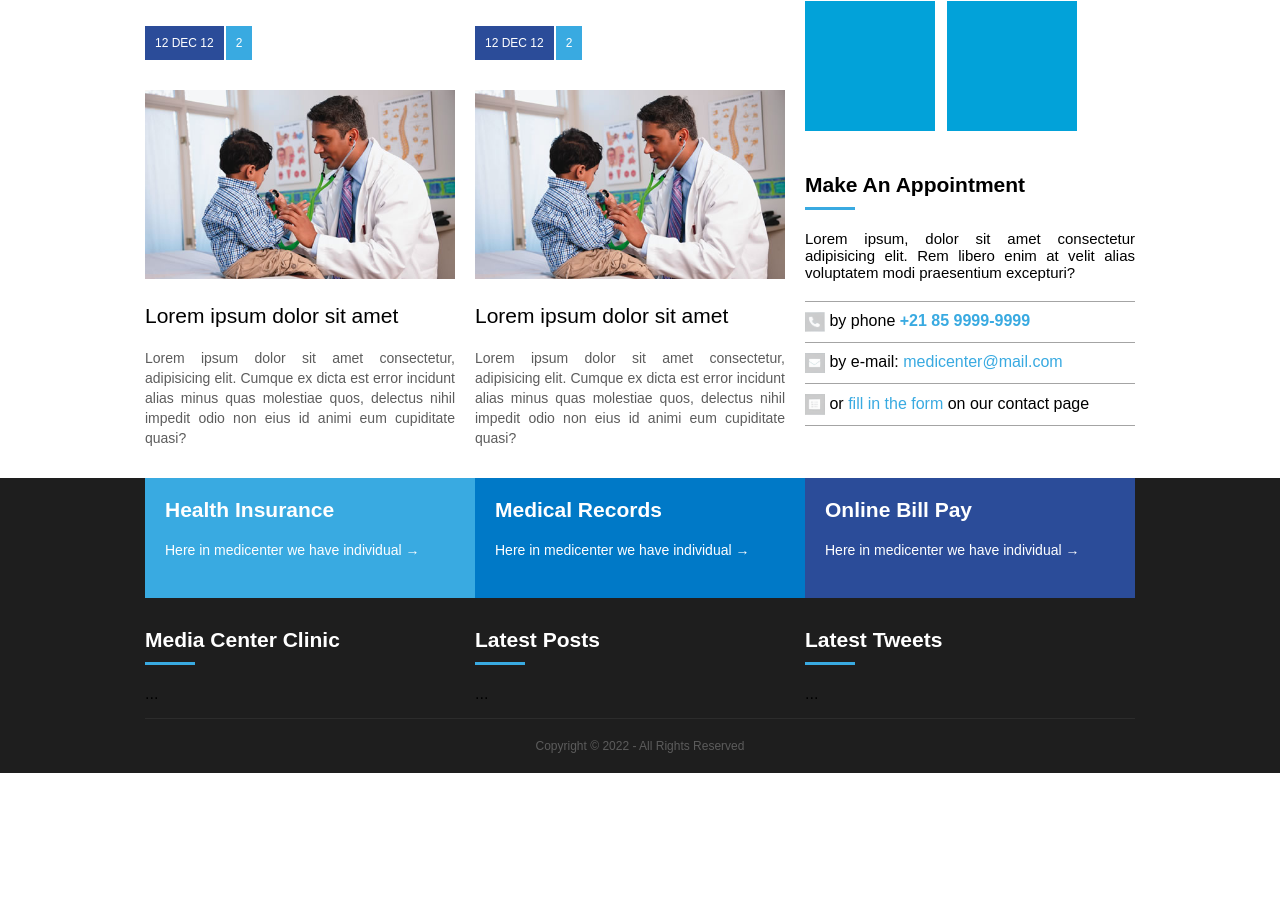
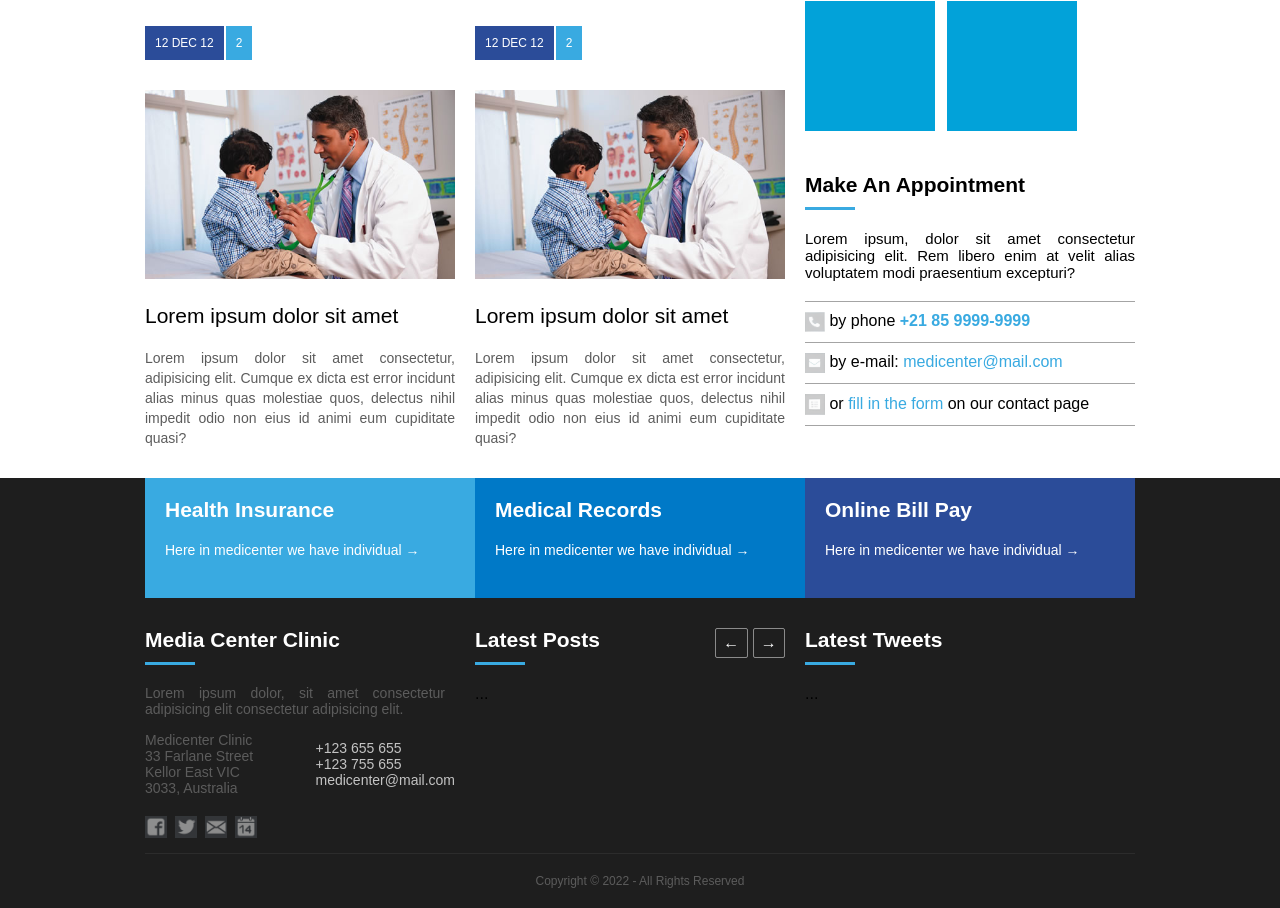
Before and after one commit to VitorMendesGallo/medicenter, a plain HTML site: page index.html in a window 1280 px wide. Shown: the part 1302-2210 px from the top of the page. Before the commit the page ends 2075 px from the top, so only its background shows below. Drawn offline with Linux system fonts and the light colour scheme.

Commit message:
working on the footer

```diff
--- a/assets/css/style.css
+++ b/assets/css/style.css
@@ -176,6 +176,27 @@ nav .active a, nav a:hover{
     margin-top: 10px;
 }
 
+.widget_arrows{
+    position: absolute;
+    top: 0px;
+    right: 0px;
+    display: flex;
+    height: 30px;
+    width: 70px;
+    gap: 5px;
+}
+
+.left-arrow , .right-arrow{
+    border: solid rgba(255, 255, 255, 0.484) 1px ;
+    border-radius: 2px;
+    flex: 1;
+    text-decoration: none;
+    color: white;
+    display: flex;
+    justify-content: center;
+    align-items: center;
+}
+
 .card_departments{
     display: flex;
     flex-flow: row wrap;
@@ -311,13 +332,13 @@ footer{
     display: block;
     text-decoration: none;
     color: #fff;
+    padding: 20px;
 }
 
 
 .fm_1, .fm_2, .fm_3{
     flex: 1;
     color: #fff;
-    padding: 20px;
 }
 
 .fm_1{
@@ -338,10 +359,60 @@ footer{
 
 .footer_area_item{
     flex: 1;
+    padding-right: 20px;
 }
 
 footer .widget_title_text{
     color: #fff;
+}
+
+.clinic_center_text{
+    color: #5c5c5c;
+    font-size: 14px;
+    text-align: justify;
+    padding-right: 10px;
+}
+
+.clinic_center_info{
+    display: flex;
+    margin-top: 15px;
+    font-size: 14px;
+    justify-content: space-between;
+}
+
+.clinic_center_info_address{
+    color: #5c5c5c;
+    width: 120px ;
+}
+
+.clinic_center_info_contact{
+    display: flex;
+    flex-direction: column;
+    justify-content: center;
+}
+
+.clinic_center_info_contact span{
+   color: #c3c3c3;
+}
+
+.clinic_center_social{
+    margin-top: 20px;
+    width: 120px;
+    display: flex;
+}
+
+.clinic_center_social a{
+    text-decoration: none;
+    flex: 1;
+}
+
+.clinic_center_social a img{
+    width: 22px;
+    opacity: 0.5;
+}
+
+.relative{
+    position: relative;
 }
 
 footer .footer_copy{
--- a/index.html
+++ b/index.html
@@ -263,14 +263,51 @@
                 <div class="widget_title_bar"></div>
               </div>
 
-              <div class="widget_body">...</div>
+              <div class="widget_body">
+                <p class="clinic_center_text">
+                  Lorem ipsum dolor, sit amet consectetur adipisicing elit
+                  consectetur adipisicing elit.
+                </p>
+
+                <section class="clinic_center_info">
+                  <div class="clinic_center_info_address">
+                    Medicenter Clinic 33 Farlane Street Kellor East VIC 3033,
+                    Australia
+                  </div>
+                  <div class="clinic_center_info_contact">
+                    <span>+123 655 655</span>
+                    <span>+123 755 655</span>
+                    <span>medicenter@mail.com</span>
+                  </div>
+                </section>
+
+                <section class="clinic_center_social">
+                  <a href="https://www.facebook.com/">
+                    <img src="assets/images/facebook_icon.png" />
+                  </a>
+                  <a href="https://twitter.com/">
+                    <img src="assets/images/twitter_icon.png" />
+                  </a>
+                  <a href="#">
+                    <img src="assets/images/mail_2_icon.png" />
+                  </a>
+                  <a href="#">
+                    <img src="assets/images/callendar_icon.png">
+                  </a>
+                </section>
+              </div>
             </div>
           </div>
           <div class="footer_area_item">
-            <div class="widget">
+            <div class="widget relative">
               <div class="widget_title">
                 <h2 class="widget_title_text">Latest Posts</h2>
                 <div class="widget_title_bar"></div>
+              </div>
+
+              <div class="widget_arrows">
+                <a href="#" class="left-arrow">&#8592</a>
+                <a href="#" class="right-arrow">&#8594</a>
               </div>
 
               <div class="widget_body">...</div>
```
Also changed, not shown: assets/images/callendar_icon.png (added), assets/images/facebook_icon.png (added), assets/images/mail_2_icon.png (added), assets/images/twitter_icon.png (added).
